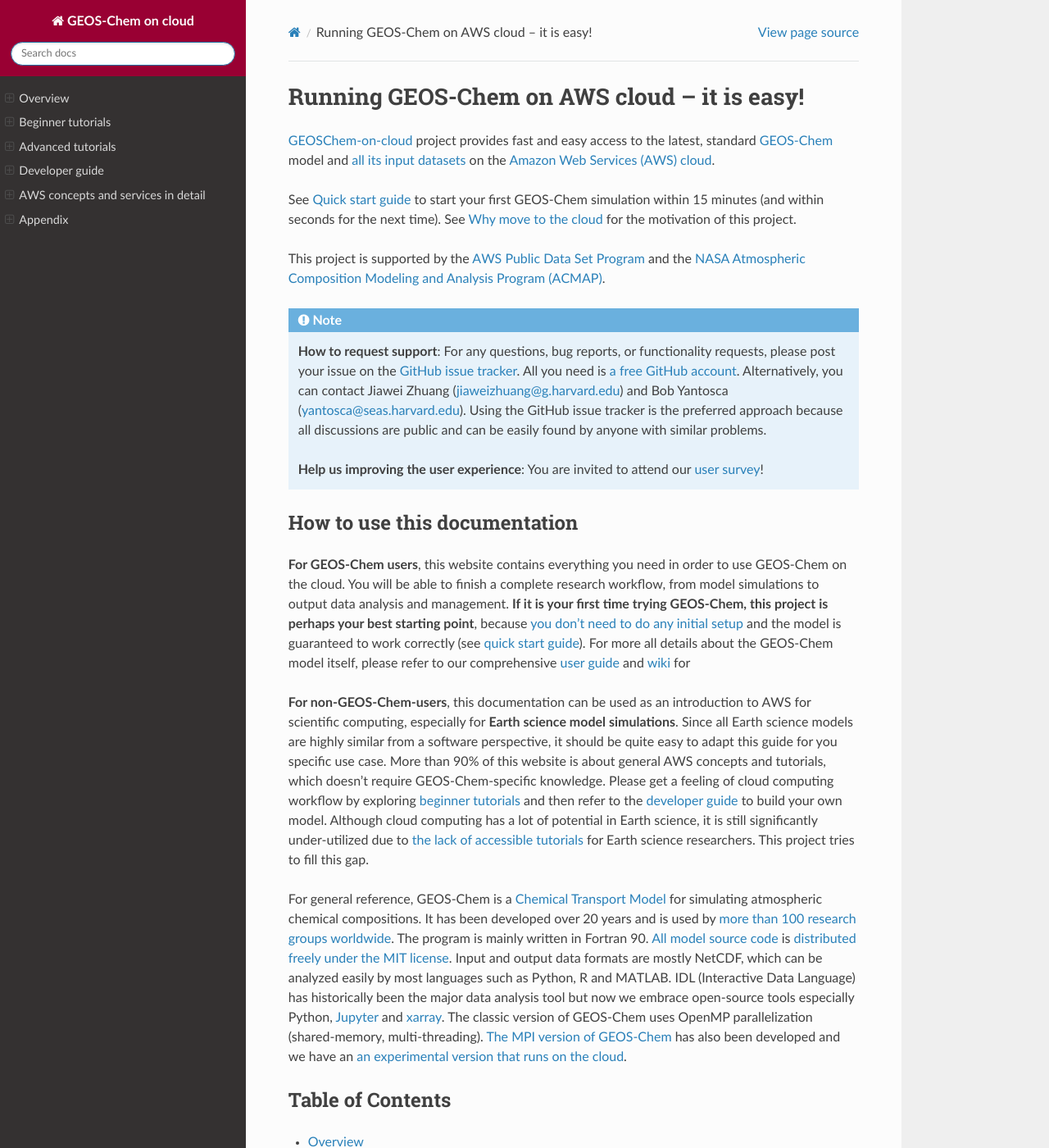
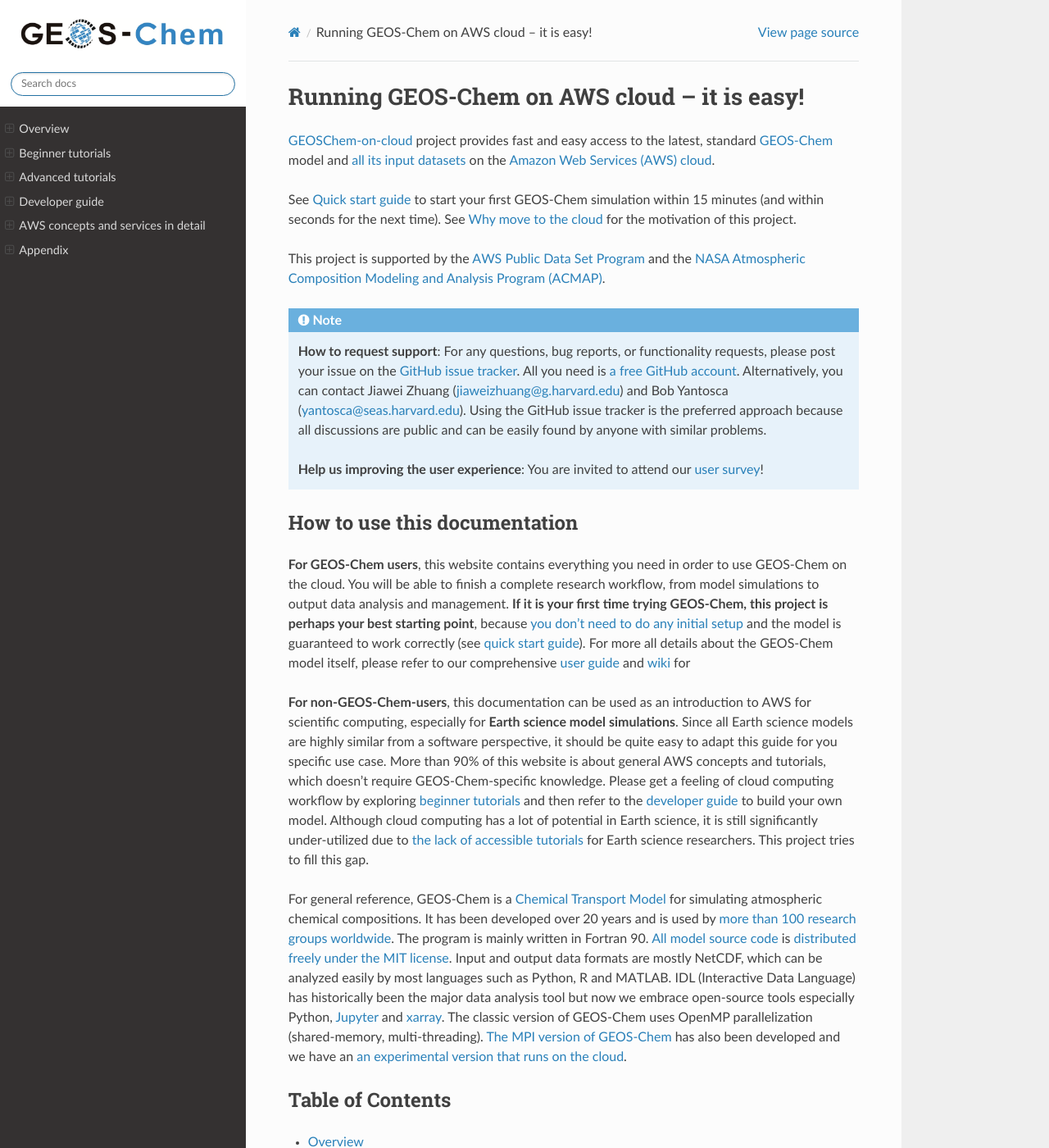
Before and after one commit to geoschem/geos-chem-cloud, a Sphinx documentation site: the page built from doc/source/index.rst, in a window 1280 px wide and 1400 px high. Shown: the whole window at 82% size. Built offline with Sphinx 7.4.7 and the Read the Docs theme 2.0.0, drawn with Linux system fonts in a browser that asks for light colours.

Commit message:
Use new GEOS-Chem logo

```diff
--- /dev/null
+++ b/doc/source/_static/css/white.css
@@ -0,0 +1,9 @@
+/* sidebar header background color */
+.wy-side-nav-search {
+    background-color: #FFFFFF;
+}
+
+/* Fixes for mobile */
+.wy-nav-top {
+    background-color: #FFFFFF;
+}
--- a/doc/source/conf.py
+++ b/doc/source/conf.py
@@ -88,14 +88,16 @@
 html_theme = 'sphinx_rtd_theme'
 html_theme_options = {
     'display_version': False,
+    'logo_only': True,
     'collapse_navigation': False,
 }
 html_title = project
 
+html_logo = '_static/img/gc_logo.png'
 
 # change background color
 def setup(app):
-    app.add_stylesheet('css/crimson.css')
+    app.add_stylesheet('css/white.css')
 
 # Theme options are theme-specific and customize the look and feel of a theme
 # further.  For a list of options available for each theme, see the
```
Also changed, not shown: doc/source/_static/img/gc_logo.png (added).
